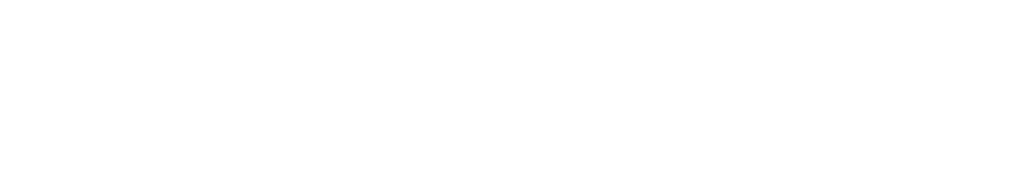
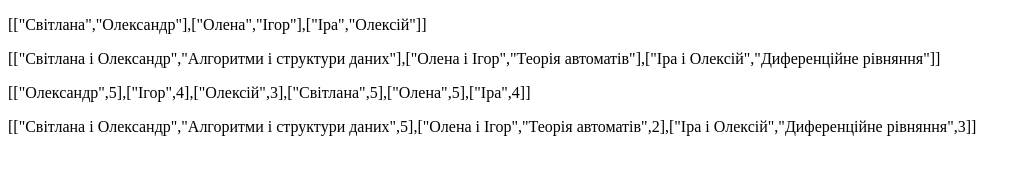
Before and after one commit to NataliiaDubrovna/coursore_advanced_homeworks_Nataliia_Dubrovna, a plain HTML site: page 4hw_arrays_NataliiaDubrovna/index.html in a window 1280 px wide. Shown: the whole page, without its empty margins (0-1030 px from the left). Drawn offline with Linux system fonts and the light colour scheme.

Commit message:
output in UA

```diff
--- a/4hw_arrays_NataliiaDubrovna/index.html
+++ b/4hw_arrays_NataliiaDubrovna/index.html
@@ -4,11 +4,14 @@
     <meta charset="UTF-8">
     <meta http-equiv="X-UA-Compatible" content="IE=edge">
     <meta name="viewport" content="width=device-width, initial-scale=1.0">
-    <script src="script.js" defer></script>
     <link rel="stylesheet" href="style.css">
     <title>Document</title>
 </head>
 <body>
-
+    <p id="func1"></p>
+    <p id="func2"></p>
+    <p id="func3"></p>
+    <p id="func4"></p>
+    <script src="script.js"></script>
 </body>
 </html>
--- a/4hw_arrays_NataliiaDubrovna/script.js
+++ b/4hw_arrays_NataliiaDubrovna/script.js
@@ -25,6 +25,9 @@ function getPairs(students) {
 
 const pairs = getPairs(students);
 console.log(pairs);
+const func1 = document.getElementById('func1');
+func1.innerHTML = JSON.stringify(pairs);
+
 
 // Зіставте пари з попереднього завдання та теми проєктів, над якими студенти будуть працювати. Повинен вийти вкладений масив виду: [["Олександр і Олена", "Теорія автоматів"], [...], [...]]
 function themesForPairs (pairs, themes){
@@ -38,7 +41,8 @@ function themesForPairs (pairs, themes){
 
 const pairsWithThemes = themesForPairs(pairs, themes);
 console.log(pairsWithThemes);
-
+const func2 = document.getElementById('func2');
+func2.innerHTML = JSON.stringify(pairsWithThemes);
 
 // Зіставте оцінки(marks) зі студентом(students): [["Саша", 4], [...], [...]]
 function marksForStudents(students, marks){
@@ -52,20 +56,24 @@ function marksForStudents(students, marks){
 
 const studentsWithMarks = marksForStudents(students, marks);
 console.log(studentsWithMarks);
-
+const func3 = document.getElementById('func3');
+func3.innerHTML = JSON.stringify(studentsWithMarks);
 
 
 // Поставте кожній парі випадкову оцінку(від 1 до 5) за проєкт(тут функція буде нечистою, але не повинна мутувати массив): [["Олександр і Олена", "Теорія автоматів", 5], [...], [...]]
-function getRandomNumber(min , max) {
+function getRandomNumber(min , max){
     return Math.floor(min + Math.random() * (max + 1 - min));
 }
-function markForPairs(pairs){
-    let res = [...pairs];
-    for(let pair of res){
+
+function marksForPairs(paires){
+    const pairClone = [...paires];
+    for(let pair of pairClone){
         pair.push(getRandomNumber(1,5));
     }
-    return res;
+    return pairClone;
 }
 
-const pairsWithMarks = markForPairs(pairsWithThemes);
+const pairsWithMarks = marksForPairs(pairsWithThemes);
 console.log(pairsWithMarks);
+const func4 = document.getElementById('func4');
+func4.innerHTML = JSON.stringify(pairsWithMarks);
```
